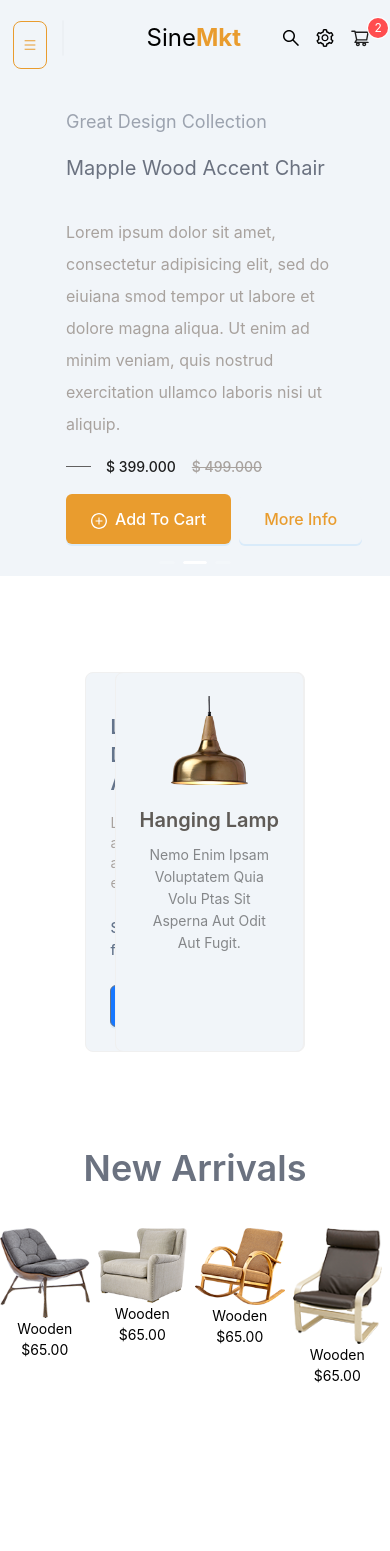
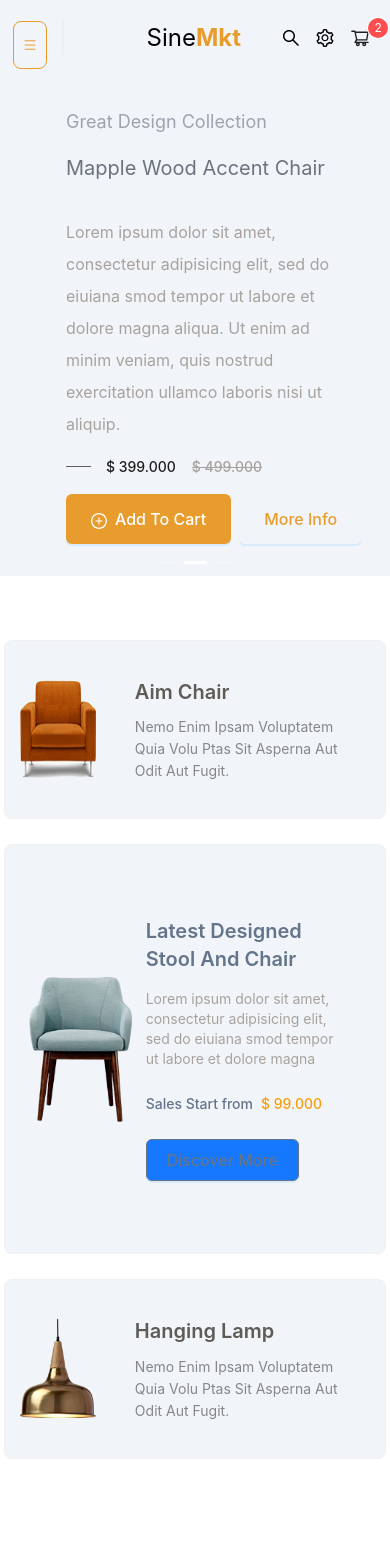
Before and after one commit to longbui-dev/v-commerce, a React (Create React App) app: page / in a window 390 px wide. Shown: the top 1551 px of the page. Before the commit the page ends 1426 px from the top, so only its background shows below. Built offline with nearby package versions, Linux system fonts and the light colour scheme.

Commit message:
[10-advertiment-products] fix responsive Advertiment

```diff
--- a/src/components/advertisementProducts/AdvertisementProducts.scss
+++ b/src/components/advertisementProducts/AdvertisementProducts.scss
@@ -0,0 +1,13 @@
+.AdvertisementProducts {
+    @media (max-width: 1024px){
+        display: block;
+        padding: 4rem 0;
+    }
+}
+
+.AdvertisementProductsIpad {
+    @media (max-width: 1024px){
+        max-width: 100%;
+        margin-bottom: 25px;
+    }
+}
--- a/src/components/advertisementProducts/AdvertisementProducts.tsx
+++ b/src/components/advertisementProducts/AdvertisementProducts.tsx
@@ -8,12 +8,12 @@
 function AdvertisementProducts() {
     return (
       <div className="flex justify-center">
-        <Row className="flex justify-around py-24 px-44 container" gutter={{ xs: 8, sm: 16, md: 24, lg: 32 }}>
-          <Col span={6} className="flex justify-center gutter-row">
+        <Row className="flex justify-around py-24 container AdvertisementProducts" gutter={{ xs: 8, sm: 16, md: 24, lg: 32 }}>
+          <Col span={6} className="flex justify-center gutter-row AdvertisementProductsIpad">
             <SmallAdver image={smallAdver1} title='aim chair' description="Nemo enim ipsam voluptatem quia volu ptas sit asperna aut odit aut fugit." />
           </Col>
-          <Col span={12} className="flex justify-center gutter-row"><BigAdver /></Col>
-          <Col span={6} className="flex justify-center gutter-row">
+          <Col span={12} className="flex justify-center gutter-row AdvertisementProductsIpad"><BigAdver /></Col>
+          <Col span={6} className="flex justify-center gutter-row AdvertisementProductsIpad">
             <SmallAdver image={smallAdver2} title='Hanging Lamp' description="Nemo enim ipsam voluptatem quia volu ptas sit asperna aut odit aut fugit."/>
           </Col>
         </Row>
--- a/src/components/advertisementProducts/bigAdver/BigAdver.scss
+++ b/src/components/advertisementProducts/bigAdver/BigAdver.scss
@@ -7,3 +7,10 @@
 .advertisementProducts:hover {
      box-shadow: none;
 }
+
+
+@media (max-width: 638px){
+    .bigAdverMobile {
+        padding: 0 10px !important;
+    }
+}
--- a/src/components/advertisementProducts/bigAdver/index.tsx
+++ b/src/components/advertisementProducts/bigAdver/index.tsx
@@ -3,6 +3,7 @@
 import InforBigAdver from './infor';
 import './BigAdver.scss';
 import { Card } from 'antd';
+import { Col, Row } from "antd";
 
 function BigAdver() {
   return (
@@ -10,8 +11,10 @@
       hoverable
       className='flex flex-row bg-slate-100 cursor-pointer advertisementProducts'
     >
-      <Picture image={bigAdver}/>
-      <InforBigAdver />
+      <Row className="flex justify-center z-10 w-full container" gutter={{ xs: 8, sm: 16, md: 24, lg: 32 }}>
+        <Col span={8} className="flex justify-center gutter-row"><Picture image={bigAdver}/></Col>
+        <Col span={16} className="flex justify-center gutter-row bigAdverMobile"><InforBigAdver /></Col>
+      </Row>
     </Card>
   )
 }
--- /dev/null
+++ b/src/components/advertisementProducts/bigAdver/infor/bigAdverInfor.scss
@@ -0,0 +1,5 @@
+.inforAdvertisementProducts{
+    @media (max-width: 1280px){
+        padding: 3rem 0 !important;
+    }
+}
--- a/src/components/advertisementProducts/bigAdver/infor/index.tsx
+++ b/src/components/advertisementProducts/bigAdver/infor/index.tsx
@@ -3,10 +3,11 @@
 import Price from "./price";
 import Description from "./description";
 import ButtonComponent from "./button";
+import './bigAdverInfor.scss';
 
 function InforBigAdver(props: any) {
     return (
-        <div className="items-start pt-10 pr-4 inforAdvertisementProducts">
+        <div className="items-start p-12 inforAdvertisementProducts">
             <Title />
             <Description />
             <Price />
--- a/src/components/advertisementProducts/bigAdver/picture/index.tsx
+++ b/src/components/advertisementProducts/bigAdver/picture/index.tsx
@@ -1,7 +1,7 @@
 function Picture(props: any) {
   return (
     <div className="w-full flex justify-center">
-      <div className="flex flex-col justify-center h-full"><img src={props.image} alt="" className="w-40 h-40 flex justify-center"/></div>
+      <div className="flex flex-col justify-center h-full"><img src={props.image} alt="" className="w-auto h-auto flex justify-center"/></div>
     </div>
   )
 }
--- a/src/components/advertisementProducts/smallAdver/index.tsx
+++ b/src/components/advertisementProducts/smallAdver/index.tsx
@@ -6,10 +6,10 @@
 const SmallAdver = (props: any) => (
   <Card
     hoverable
-    cover={<img alt="advertimentProducts" src={props.image} className='px-14 py-6'/>}
+    cover={<img alt="advertimentProducts" src={props.image} className='px-14 py-6 smallAdverImg'/>}
     className='w-60 bg-slate-100 productHover'
   >
-    <Meta className='capitalize text-center' title={props.title} description={props.description} />
+    <Meta className='capitalize text-center smallAdverInfor' title={props.title} description={props.description} />
   </Card>
 );
 
--- a/src/components/advertisementProducts/smallAdver/smallAdver.scss
+++ b/src/components/advertisementProducts/smallAdver/smallAdver.scss
@@ -11,11 +11,47 @@
     }
 }
 
-.ant-card-body {
-    padding-top: 0 !important;
+.smallAdverInfor {
+    .ant-card-meta-title {
+        font-size: 20px !important;
+        color: #5f5b57 !important;
+    }
 }
 
-.ant-card-meta-title {
-    font-size: 20px !important;
-    color: #5f5b57 !important;
+@media (max-width: 1024px){
+    .productHover {
+        display: flex;
+        width: 100%;
+        justify-content: center;
+        padding: 1rem 0;
+    }
+
+    .smallAdverImg {
+        padding: 1.5rem 3rem !important;
+    }
+
+    .smallAdverInfor {
+        .ant-card-meta-title {
+            text-align: start;
+        }
+        .ant-card-meta-description {
+            text-align: start;
+        }
+    }
 }
+
+
+@media (max-width: 638px){
+    .productHover {
+        .ant-card-cover {
+            display: flex;
+            justify-content: center;
+
+            .smallAdverImg {
+                padding: 1.5rem 1rem !important;
+                width: 240px;
+                height: auto;
+            }
+        }
+    }
+}
```
